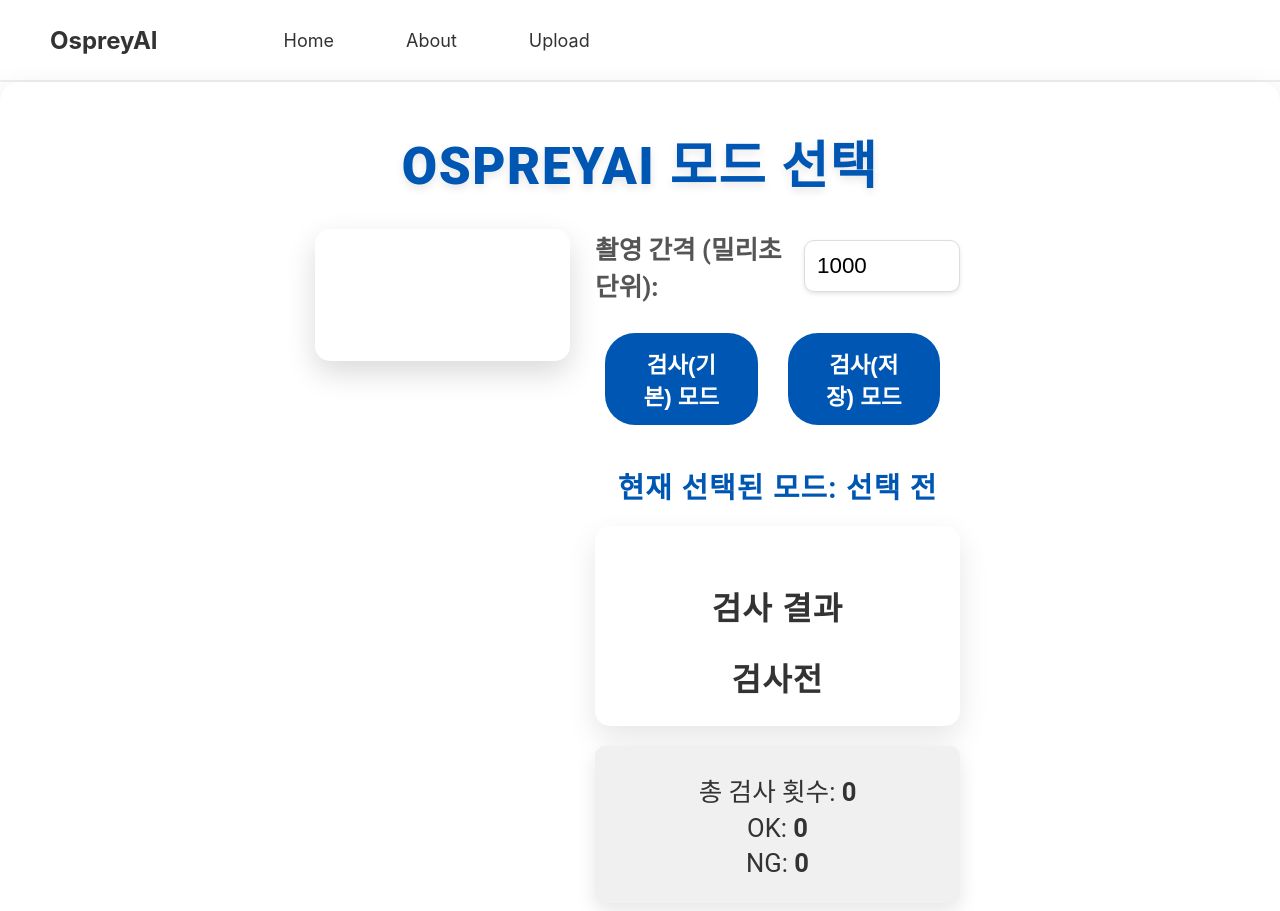
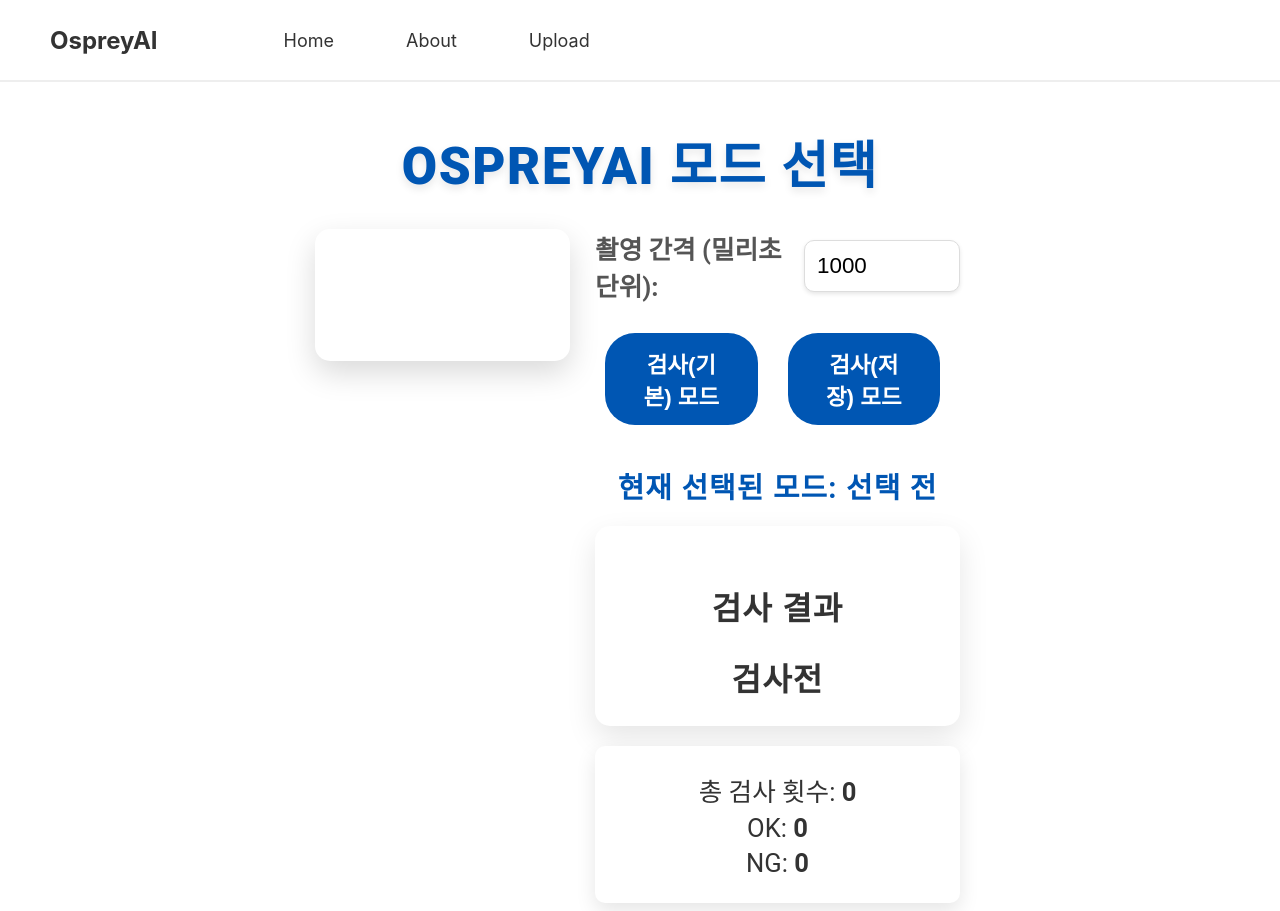
Before and after one commit to eunjiAi/project_eunji, a React (Create React App) app in the folder front/: page /WebcamCapture in a window 1280 px wide. Shown: the top 911 px of the page. Built offline with nearby package versions, Linux system fonts and the light colour scheme; no server answers.

Commit message:
Update WebcamCapture.css

```diff
--- a/front/src/pages/WebcamCapture/WebcamCapture.css
+++ b/front/src/pages/WebcamCapture/WebcamCapture.css
@@ -6,7 +6,7 @@
     padding-right: 25%;
     padding-top: 0.01%;
     border-radius: 20px;
-    box-shadow: 0 15px 35px rgba(0, 0, 0, 0.15);
+    /* box-shadow: 0 15px 35px rgba(0, 0, 0, 0.15); */
     font-family: 'Roboto', sans-serif;
 }
 
@@ -189,7 +189,7 @@
 .count-box {
     margin-top: 20px;
     padding: 20px;
-    background-color: #f0f0f0;
+    background-color: #ffffff;
     border-radius: 10px;
     box-shadow: 0 8px 20px rgba(0, 0, 0, 0.1);
     text-align: center;
```
